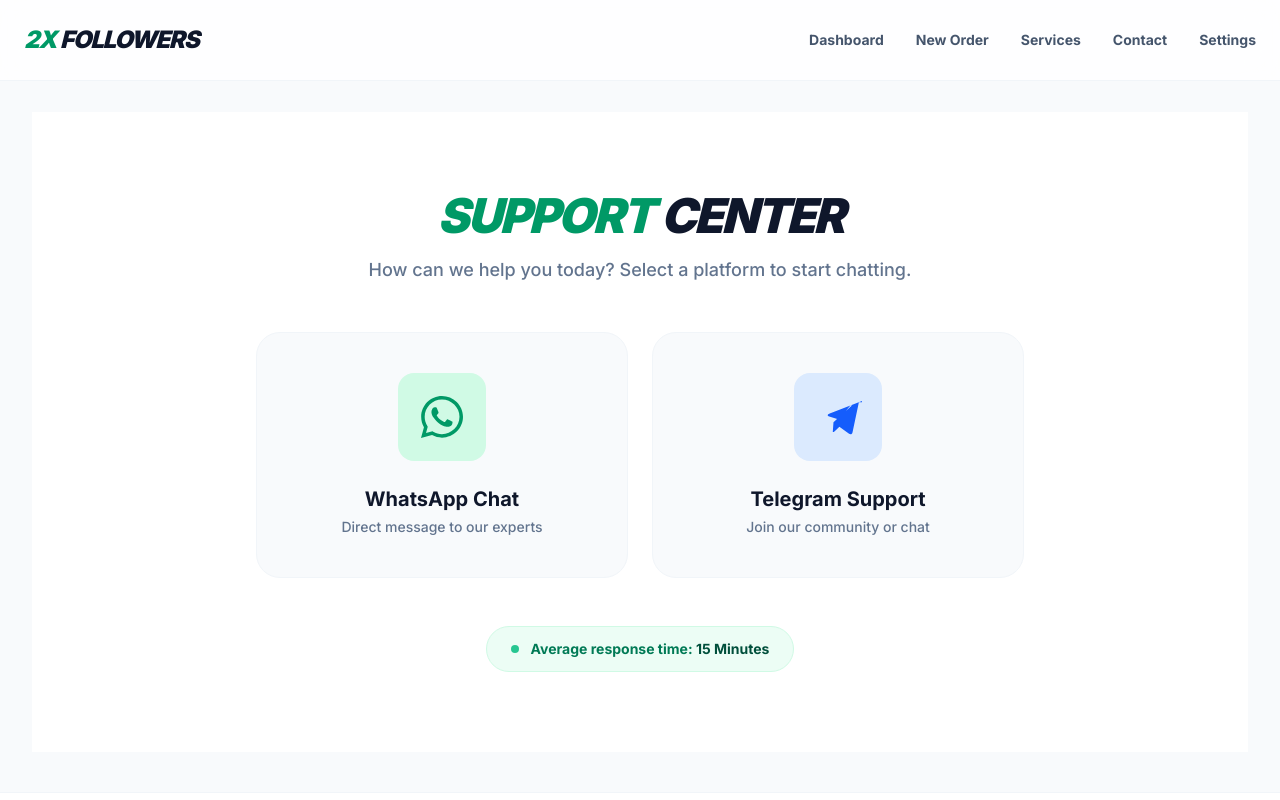
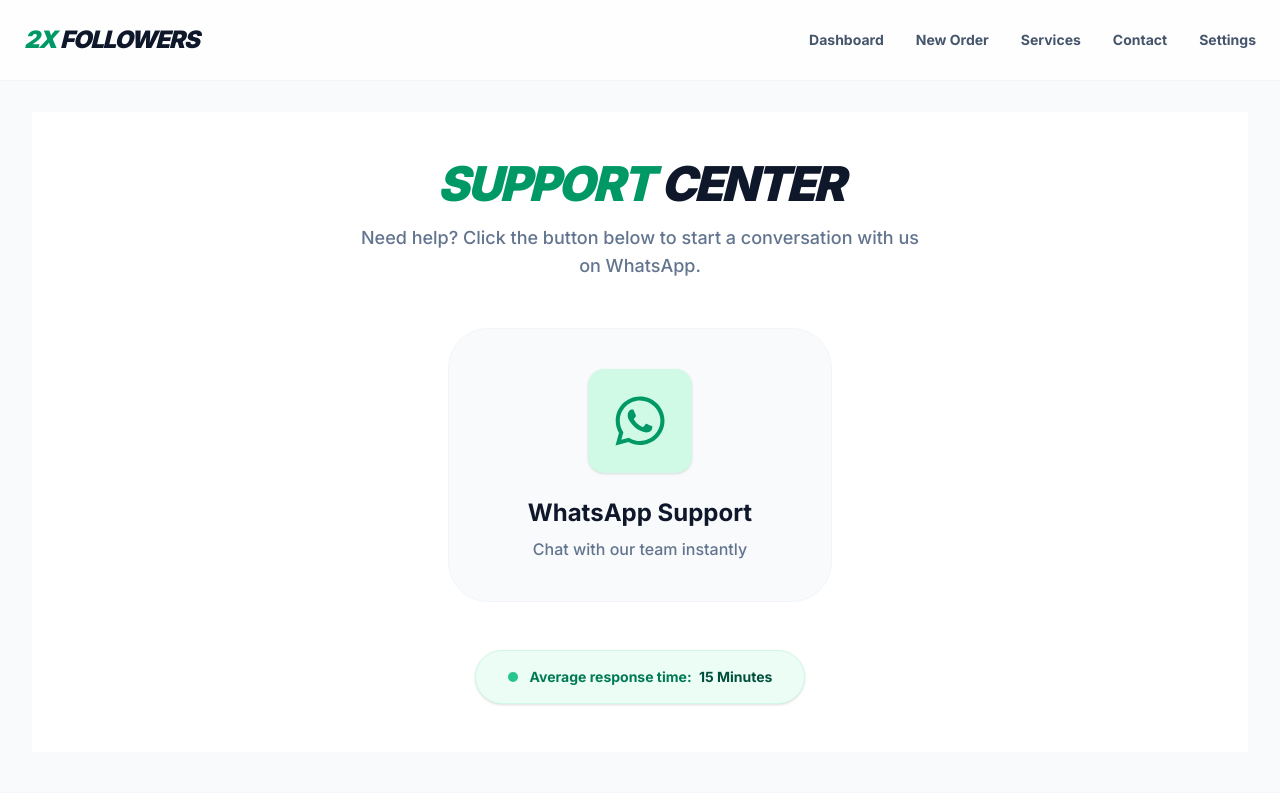
Before and after one commit to shaheensafi69-art/2xfollowers-platform, a Next.js app: page /dashboard/contact in a window 1280 px wide. Shown: the top 800 px of the page. Built offline with nearby package versions, Linux system fonts and the light colour scheme.

Commit message:
🚀 FINAL DEPLOYMENT: BYPASSING ALL BUILD BARRIERS

```diff
--- a/src/app/(dashboard)/dashboard/contact/page.tsx
+++ b/src/app/(dashboard)/dashboard/contact/page.tsx
@@ -1,66 +1,48 @@
 import React from 'react';
 
 export default function ContactPage() {
-  const phoneNumber = "447476620282";
-  const telegramUsername = "safipayltd";
+  // شماره جدید جایگزین شد
+  const phoneNumber = "13252024023";
 
   return (
     <div className="min-h-[80vh] flex flex-col items-center justify-center p-6 bg-white">
-      <div className="max-w-3xl w-full text-center">
+      <div className="max-w-xl w-full text-center">
         {/* هدر صفحه با استایل 2X Followers */}
         <div className="mb-12">
-          <h1 className="text-3xl md:text-5xl font-black italic tracking-tighter mb-4">
+          <h1 className="text-4xl md:text-5xl font-black italic tracking-tighter mb-4">
             <span className="text-emerald-600">SUPPORT</span>
             <span className="text-slate-900 ml-2">CENTER</span>
           </h1>
           <p className="text-slate-500 text-lg font-medium">
-            How can we help you today? Select a platform to start chatting.
+            Need help? Click the button below to start a conversation with us on WhatsApp.
           </p>
         </div>
 
-        <div className="grid grid-cols-1 md:grid-cols-2 gap-6">
-          {/* WhatsApp Card */}
+        <div className="flex justify-center">
+          {/* WhatsApp Card - حالا به صورت تکی و متمرکز */}
           <a
             href={`https://wa.me/${phoneNumber}`}
             target="_blank"
             rel="noopener noreferrer"
-            className="group p-10 border border-slate-100 rounded-3xl bg-slate-50 hover:bg-white hover:border-emerald-500 hover:shadow-2xl hover:shadow-emerald-100 transition-all duration-300 flex flex-col items-center"
+            className="group w-full max-w-sm p-10 border border-slate-100 rounded-[2.5rem] bg-slate-50 hover:bg-white hover:border-emerald-500 hover:shadow-2xl hover:shadow-emerald-100 transition-all duration-500 flex flex-col items-center"
           >
-            <div className="p-5 bg-emerald-100 rounded-2xl mb-6 group-hover:scale-110 transition-transform text-emerald-600">
-              <svg stroke="currentColor" fill="currentColor" strokeWidth="0" viewBox="0 0 448 512" height="48" width="48" xmlns="http://www.w3.org/2000/svg">
+            <div className="p-6 bg-emerald-100 rounded-2xl mb-6 group-hover:scale-110 group-hover:bg-emerald-500 group-hover:text-white transition-all duration-500 text-emerald-600 shadow-sm">
+              <svg stroke="currentColor" fill="currentColor" strokeWidth="0" viewBox="0 0 448 512" height="56" width="56" xmlns="http://www.w3.org/2000/svg">
                 <path d="M380.9 97.1C339 55.1 283.2 32 223.9 32c-122.4 0-222 99.6-222 222 0 39.1 10.2 77.3 29.6 111L0 480l117.7-30.9c32.4 17.7 68.9 27 106.1 27h.1c122.3 0 224.1-99.6 224.1-222 0-59.3-25.2-115-67.1-157zm-157 341.6c-33.2 0-65.7-8.9-94-25.7l-6.7-4-69.8 18.3L72 359.2l-4.4-7c-18.5-29.4-28.2-63.3-28.2-98.2 0-101.7 82.8-184.5 184.6-184.5 49.3 0 95.6 19.2 130.4 54.1 34.8 34.9 56.2 81.2 56.1 130.5 0 101.8-84.9 184.6-186.6 184.6zm101.2-138.2c-5.5-2.8-32.8-16.2-37.9-18-5.1-1.9-8.8-2.8-12.5 2.8-3.7 5.6-14.3 18-17.6 21.8-3.2 3.7-6.5 4.2-12 1.4-5.5-2.8-23.4-8.6-44.6-27.6-16.5-14.7-27.6-32.8-30.8-38.4-3.2-5.6-.3-8.6 2.5-11.4 2.5-2.5 5.5-6.5 8.3-9.7 2.8-3.2 3.7-5.6 5.6-9.3 1.9-3.7.9-6.9-.5-9.7-1.4-2.8-12.5-30.1-17.1-41.2-4.5-10.8-9.1-9.3-12.5-9.5-3.2-.2-6.9-.2-10.6-.2-3.7 0-9.7 1.4-14.8 6.9-5.1 5.6-19.4 19-19.4 46.3 0 27.3 19.9 53.7 22.6 57.4 2.8 3.7 39.1 59.7 94.8 83.8 13.2 5.8 23.5 9.2 31.5 11.8 13.3 4.2 25.4 3.6 35 2.2 10.7-1.6 32.8-13.4 37.4-26.4 4.6-13 4.6-24.1 3.2-26.4-1.3-2.5-5-3.9-10.5-6.6z"></path>
               </svg>
             </div>
-            <h3 className="text-xl font-bold text-slate-900 mb-1">WhatsApp Chat</h3>
-            <p className="text-slate-500 font-medium text-sm text-center">
-              Direct message to our experts
-            </p>
-          </a>
-
-          {/* Telegram Card */}
-          <a
-            href={`https://t.me/${telegramUsername}`}
-            target="_blank"
-            rel="noopener noreferrer"
-            className="group p-10 border border-slate-100 rounded-3xl bg-slate-50 hover:bg-white hover:border-blue-500 hover:shadow-2xl hover:shadow-blue-100 transition-all duration-300 flex flex-col items-center"
-          >
-            <div className="p-5 bg-blue-100 rounded-2xl mb-6 group-hover:scale-110 transition-transform text-blue-600">
-              <svg stroke="currentColor" fill="currentColor" strokeWidth="0" viewBox="0 0 448 512" height="48" width="48" xmlns="http://www.w3.org/2000/svg">
-                <path d="M446.7 98.6l-67.6 318.8c-5.1 22.5-18.4 28.1-37.3 17.5l-103-75.9-49.7 47.8c-5.5 5.5-10.1 10.1-20.7 10.1l7.4-104.9 190.9-172.5c8.3-7.4-1.8-11.5-12.9-4.1L232.8 283.5 130.9 251c-22.2-6.9-22.7-22.2 4.6-32.8l400.1-154.2c18.5-6.9 34.8 4.2 28.3 34.6z"></path>
-              </svg>
-            </div>
-            <h3 className="text-xl font-bold text-slate-900 mb-1">Telegram Support</h3>
-            <p className="text-slate-500 font-medium text-sm text-center">
-              Join our community or chat
+            <h3 className="text-2xl font-bold text-slate-900 mb-2">WhatsApp Support</h3>
+            <p className="text-slate-500 font-medium text-base">
+              Chat with our team instantly
             </p>
           </a>
         </div>
 
         {/* Support Note */}
-        <div className="mt-12 inline-flex items-center gap-3 px-6 py-3 bg-emerald-50 rounded-full border border-emerald-100">
-          <div className="w-2 h-2 bg-emerald-500 rounded-full animate-pulse"></div>
+        <div className="mt-12 inline-flex items-center gap-3 px-8 py-4 bg-emerald-50 rounded-full border border-emerald-100 shadow-sm">
+          <div className="w-2.5 h-2.5 bg-emerald-500 rounded-full animate-pulse"></div>
           <p className="text-emerald-700 text-sm font-bold">
-            Average response time: <span className="text-emerald-900">15 Minutes</span>
+            Average response time: <span className="text-emerald-900 ml-1">15 Minutes</span>
           </p>
         </div>
       </div>
```
